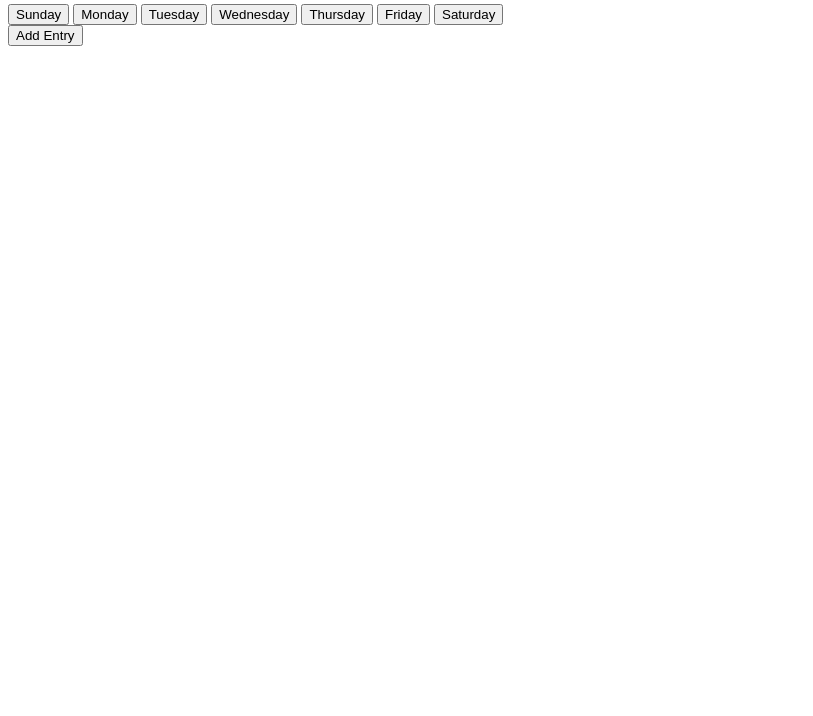
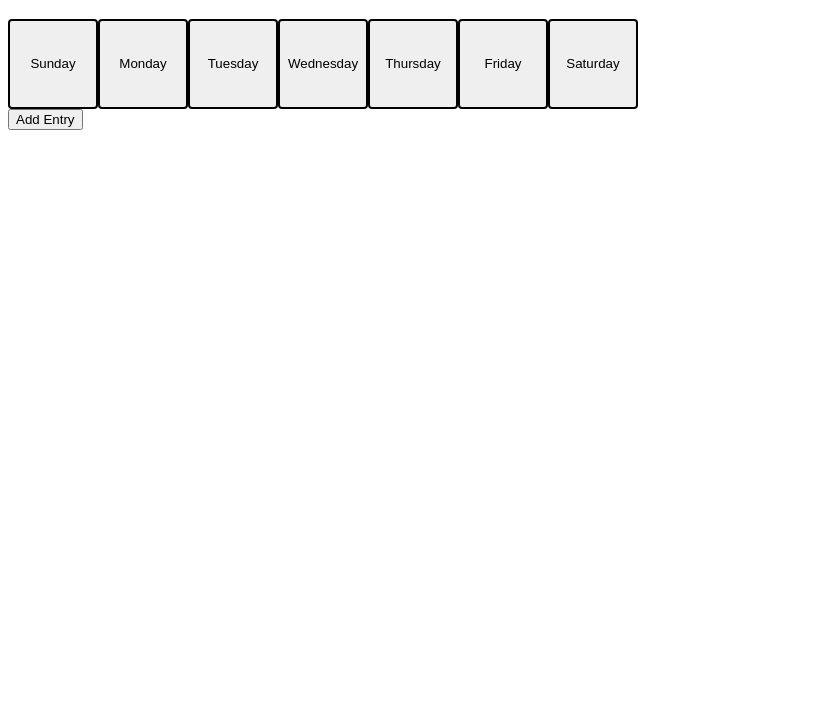
Before and after one commit to yunx2/week-planner, a plain HTML site: page index.html in a window 1280 px wide. Shown: the part 84-800 px from the top of the page, without its empty margins (0-813 px from the left). Drawn offline with Linux system fonts and the light colour scheme.

Commit message:
style weekday button; change font-family to sans-serif

```diff
--- a/index.html
+++ b/index.html
@@ -14,7 +14,7 @@
       </div>
     </div>
     <div class="row">
-      <div class="column-full spaced-evenly">
+      <div class="column-full flex-container spaced-evenly">
         <button type="button" class="days-button">Sunday</button>
         <button type="button" class="days-button">Monday</button>
         <button type="button" class="days-button">Tuesday</button>
@@ -25,7 +25,7 @@
       </div>
     </div>
     <div class="row">
-      <div class="column-full">
+      <div class="column-full flex-container">
         <button type="button" class="add-entry">Add Entry</button>
       </div>
     </div>
--- a/styles.css
+++ b/styles.css
@@ -1,3 +1,9 @@
+
+.container {
+  font-family: sans-serif;
+  font-weight: 100;
+}
+
 .row {
   display: flex;
 }
@@ -8,4 +14,25 @@
 
 .page-header {
   text-align: center;
+  padding-bottom: 15px;
 }
+
+.flex-container {
+  display: flex;
+}
+
+.text
+.spaced-evenly {
+  justify-content: space-evenly;
+}
+
+.days-button {
+  width: 90px;
+  height: 90px;
+  border: solid 2px black;
+  border-radius: 4px;
+}
+
+.add-entry {
+
+}
```
